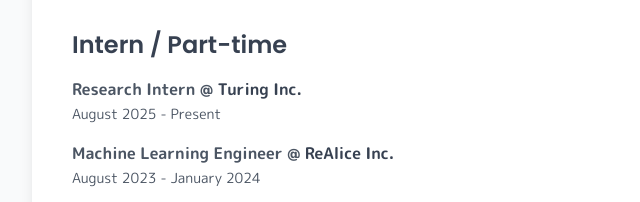
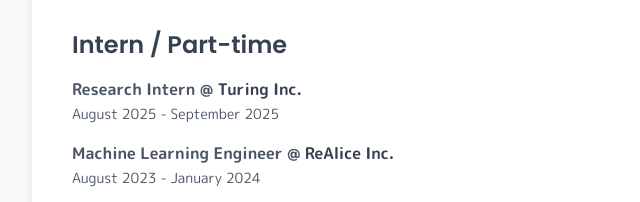
Before and after one commit to sudy-super/sudy-super.github.io, a plain HTML site: page index.html in a window 1280 px wide. Shown: the part 4883-5085 px from the top of the page, 304-944 px from the left. Drawn offline with nearby package versions, Linux system fonts and the light colour scheme.

Commit message:
Updated intern

```diff
--- a/index.html
+++ b/index.html
@@ -505,7 +505,7 @@
                         Turing Inc.
                         </a>
                     </strong><br>
-                    <span class="text-sm">August 2025 - Present</span>
+                    <span class="text-sm">August 2025 - September 2025</span>
                     </p>
                 </div>
                 <!-- ReAlice Inc. -->
```
